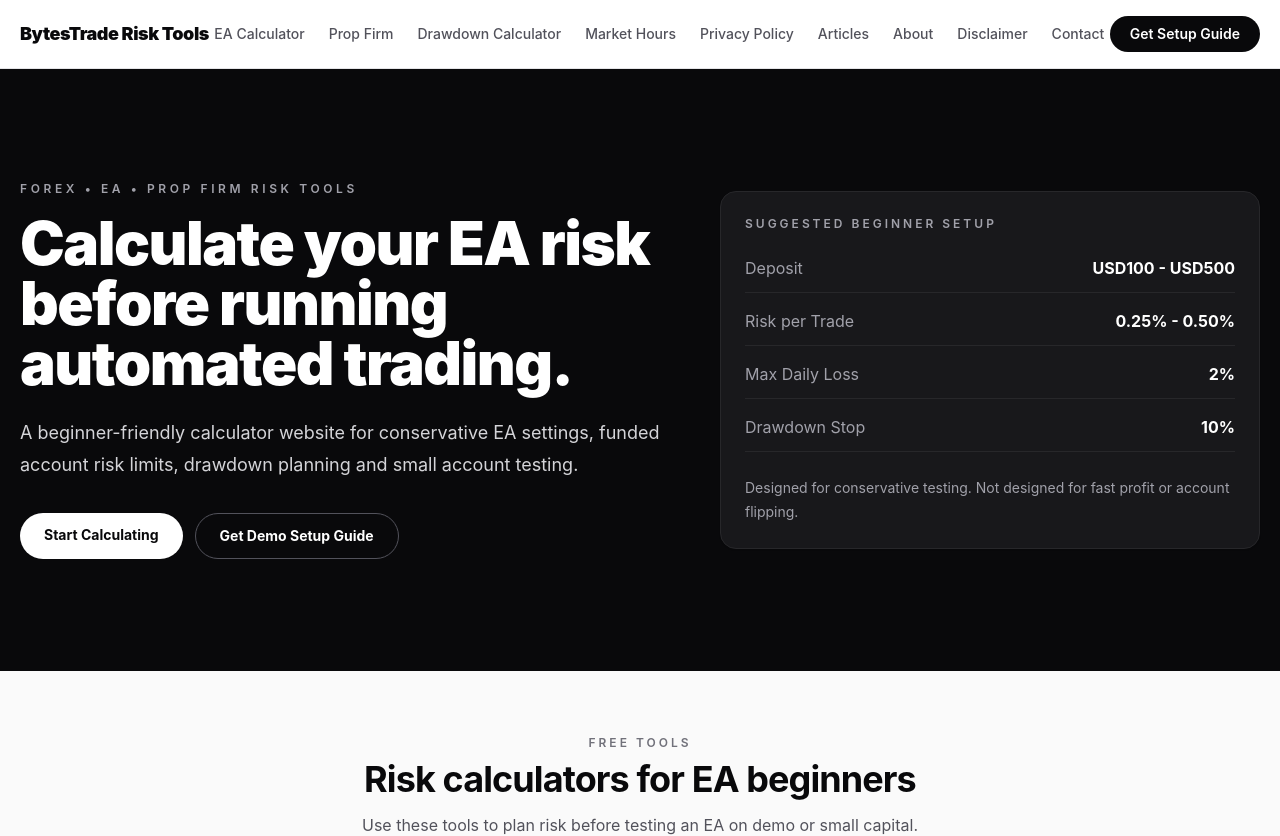
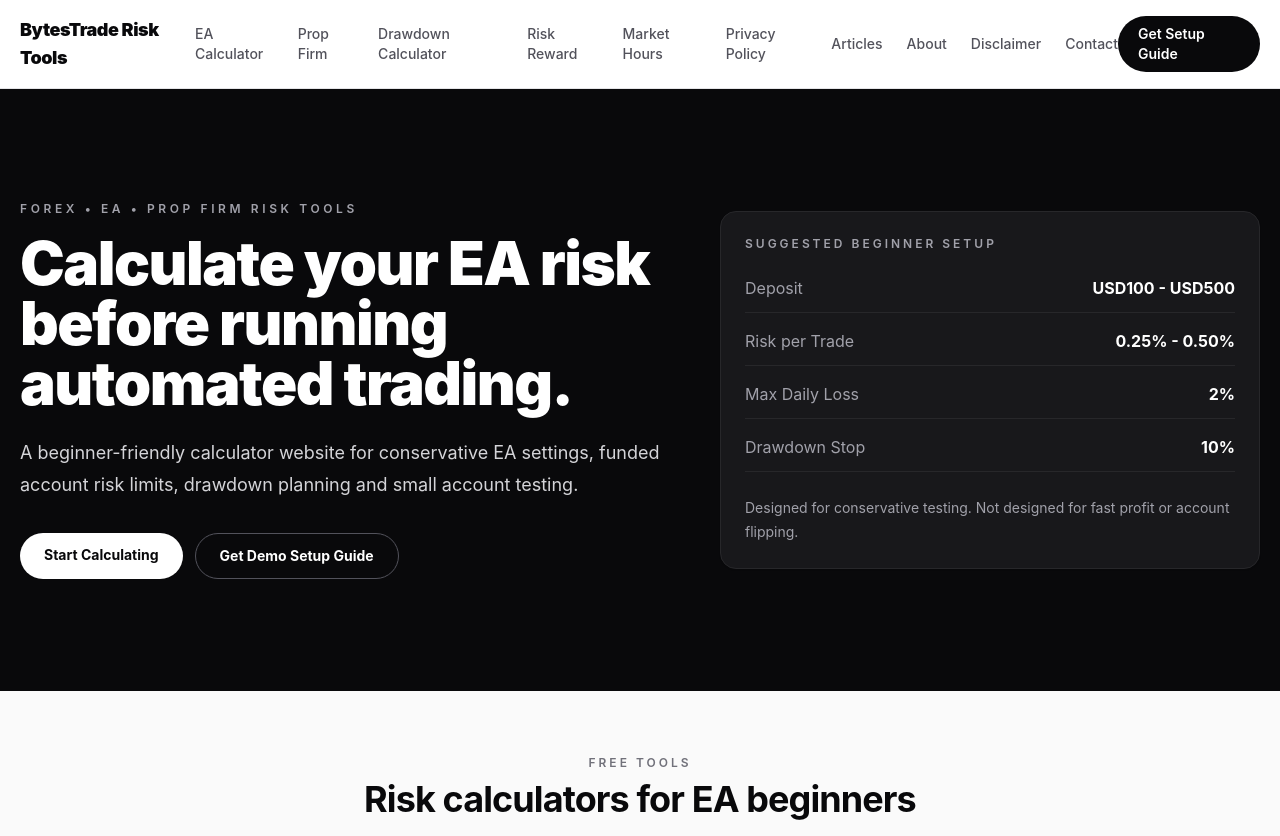
Before and after one commit to MomoGrace/safetrade-risk-tools, a React (Vite) app: page / in a window 1280 px wide. Shown: the top 836 px of the page. Built offline with nearby package versions, Linux system fonts and the light colour scheme.

Commit message:
add risk reward navigation link

```diff
--- a/src/App.jsx
+++ b/src/App.jsx
@@ -408,6 +408,10 @@ function Header() {
           <a href="/#ea-calculator" className="hover:text-zinc-950">EA Calculator</a>
           <a href="/#prop-firm" className="hover:text-zinc-950">Prop Firm</a>
           <a href="/drawdown-calculator" className="hover:text-zinc-950">Drawdown Calculator</a>
+           <a href="/risk-reward-calculator" className="hover:text-zinc-950">
+  Risk Reward
+</a>
+
           <a href="/forex-market-hours" className="hover:text-zinc-950">Market Hours</a>
           <a href="/privacy-policy" className="hover:text-zinc-950">Privacy Policy</a>
             <a href="/articles" className="hover:text-zinc-950">Articles</a>
```
